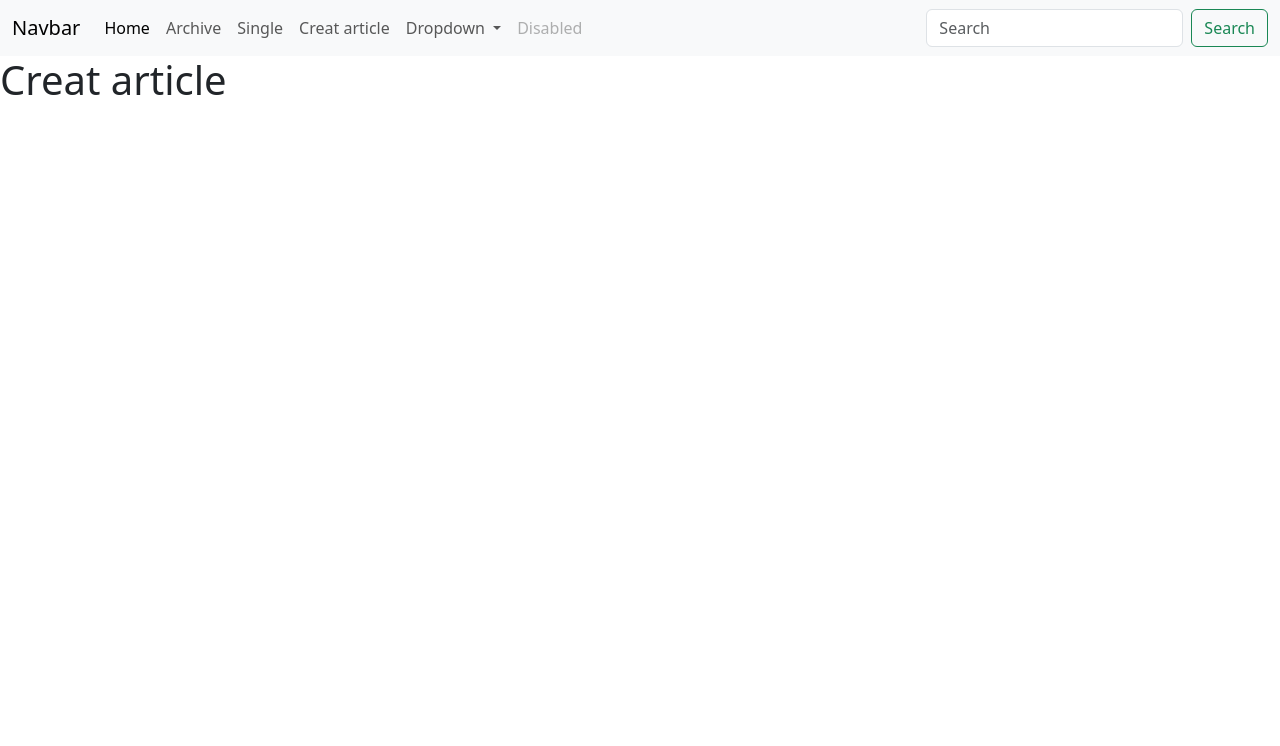
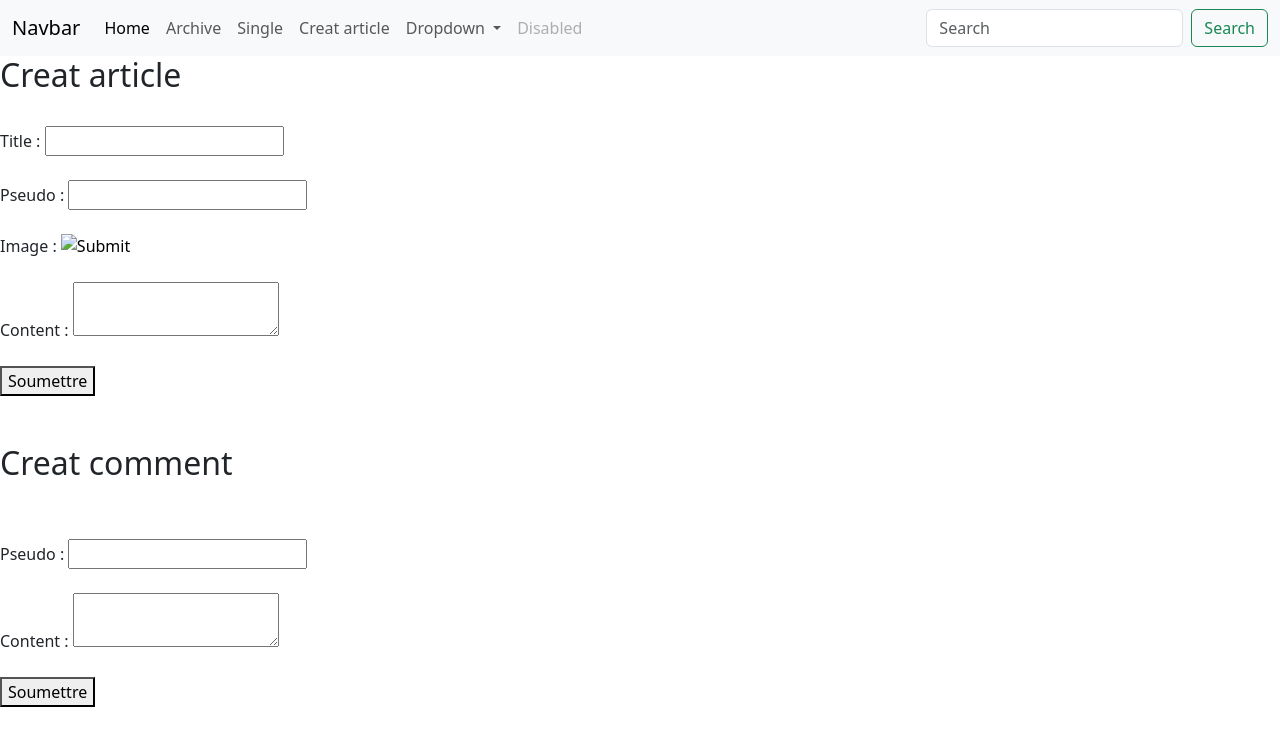
Before and after one commit to Cosmolog1/Brief_Blog_Creation, a PHP site: the page made by creat article.php in a window 1280 px wide. Shown: the top 746 px of the page. Run offline with PHP 8.4, Linux system fonts and the light colour scheme; some libraries are stand-ins or nearby versions.

Commit message:
Brief_Blog_Creation_v0.2

```diff
--- a/component/card.php
+++ b/component/card.php
@@ -1,6 +1,8 @@
-<div class="card" style="width: 19rem;">
-    <!-- <img src="./assets/image/lolapalouza_2025.jpg" class="card-img-top" alt="affiche lolapalouza 2025"> -->
+<div class="card" style="width: 18rem;">
+    <img src="..." class="card-img-top" alt="...">
     <div class="card-body">
+        <h5 class="card-title">Card title</h5>
         <p class="card-text">Some quick example text to build on the card title and make up the bulk of the card's content.</p>
+        <a href="#" class="card-link">Card link</a>
     </div>
 </div>
--- a/creat article.php
+++ b/creat article.php
@@ -3,13 +3,47 @@ include_once("component/header.php");
 ?>
 
 
-<h1>Creat article</h1>
+<h2>Creat article</h2>
+
+<div>
+    <br>
+    <label for="title">Title :</label>
+    <input id="title" type="text" name="titre" required>
+
+    <br><br><label for="pseudo">Pseudo :</label>
+    <input type="text" name="pseudo" required>
+
+    <br><br><label for="picture">Image :</label>
+    <input type="image" name="image" required>
+
+    <br><br>
+
+    <label for="content">Content :</label>
+    <textarea id="content" name="contenu"></textarea><br><br>
+
+    <button type="submit">Soumettre</button>
+</div>
 
 
+</form>
 
 
+<br><br>
 
+<h2>Creat comment</h2>
 
+<div>
+
+    <br><br><label for="pseudo">Pseudo :</label>
+    <input type="text" name="pseudo" required>
+
+    <br><br>
+
+    <label for="content">Content :</label>
+    <textarea id="content" name="contenu"></textarea><br><br>
+
+    <button type="submit">Soumettre</button>
+</div>
 
 <?php
 include_once("component/footer.php");
```
Also changed, not shown: assets/style/style.css (added).
